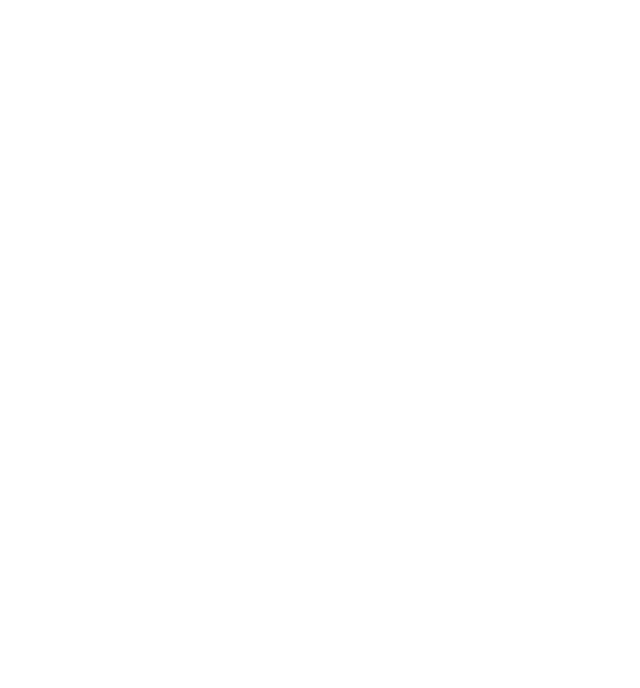
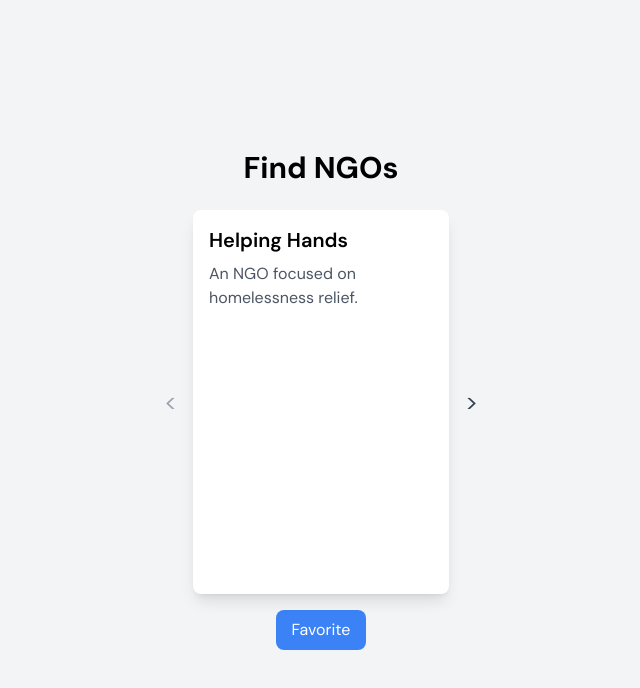
Before and after one commit to cfgdelaware24/Team-10, a React (Vite) app in the folder frontend/: page /FindNGOs in a window 1280 px wide. Before the commit this address had no page. Shown: the top 688 px of the page, without its empty margins (319-959 px from the left). Built offline with nearby package versions, Linux system fonts and the light colour scheme.

Commit message:
implemented the ngo cards and modified the profprofilepage to contain the applications and ngo cards

```diff
--- a/frontend/src/App.tsx
+++ b/frontend/src/App.tsx
@@ -6,6 +6,7 @@
 import ProfCreateProfilePage from './ProfCreateProfilePage';
 import ProfProfilePage from './ProfProfilePage';
 import editNGOProfile from './editNGOProfile';
+import FindNGOs from './FindNGOs';
 import './App.css';
 
 import RegistrationPageNGO from './pages/RegistrationPageNGO';
@@ -30,7 +31,8 @@
         <Route path="/ProfCreateProfilePage" element={<ProfCreateProfilePage />} />
         <Route path="/ProfProfilePage" element={<ProfProfilePage />} />
         <Route path="/applications" element={<ApplicationsPage />} />
-        <Route path="/editNGOProfile" element={<editNGOProfile />} />
+        {/* <Route path="/editNGOProfile" element={<editNGOProfile />} /> */}
+        <Route path="/FindNGOs" element={<FindNGOs />} />
       </Routes>
     </Router>
   );
--- /dev/null
+++ b/frontend/src/FindNGOs.tsx
@@ -0,0 +1,111 @@
+import React, { useState } from 'react';
+
+// Define the NGO type
+interface NGO {
+  name: string;
+  description: string;
+  details: string;
+}
+
+const FindNGOs: React.FC = () => {
+  const [currentIndex, setCurrentIndex] = useState(0);
+  const [isFlipped, setIsFlipped] = useState(false);
+
+  // Sample data for NGOs. You can replace this with actual dynamic data.
+  const ngosData: NGO[] = [
+    {
+      name: 'Helping Hands',
+      description: 'An NGO focused on homelessness relief.',
+      details: 'Based in Wilmington, Delaware. Established in 2010. Focus areas include advocacy and providing shelter.',
+    },
+    {
+      name: 'Green Earth Initiative',
+      description: 'Focused on environmental protection.',
+      details: 'Operating globally since 2005. Works on reforestation and climate change awareness.',
+    },
+    {
+      name: 'Teach for Change',
+      description: 'Dedicated to providing education to underserved communities.',
+      details: 'Established in 2015, focusing on rural areas with limited access to quality education.',
+    },
+  ];
+
+  // Function to handle the 'Top' action (e.g., when an NGO is "upvoted" or favorited)
+  const handleTop = (ngo: NGO) => {
+    alert(`You favorited ${ngo.name}`);
+  };
+
+  // Function to handle the 'Right' action (e.g., next NGO)
+  const handleRight = (ngo: NGO) => {
+    console.log(`You navigated to ${ngo.name}`);
+  };
+
+  const handleNext = () => {
+    if (currentIndex < ngosData.length - 1) {
+      setCurrentIndex(currentIndex + 1);
+      setIsFlipped(false);
+      handleRight(ngosData[currentIndex]);
+    }
+  };
+
+  const handlePrevious = () => {
+    if (currentIndex > 0) {
+      setCurrentIndex(currentIndex - 1);
+      setIsFlipped(false);
+    }
+  };
+
+  const handleFlip = () => {
+    setIsFlipped(!isFlipped);
+  };
+
+  const handleFavorite = () => {
+    handleTop(ngosData[currentIndex]);
+  };
+
+  return (
+    <div className="flex flex-col items-center justify-center min-h-screen bg-gray-100">
+      <h1 className="text-3xl font-bold mb-6">Find NGOs</h1>
+      <div className="relative flex items-center justify-center space-x-4">
+        <button
+          className="text-2xl text-gray-700 hover:text-gray-900 disabled:text-gray-400"
+          onClick={handlePrevious}
+          disabled={currentIndex === 0}
+        >
+          &lt;
+        </button>
+        <div
+          className={`relative w-64 h-96 bg-white shadow-lg rounded-lg cursor-pointer transform transition-transform duration-500 ${isFlipped ? 'rotate-y-180' : ''}`}
+          onClick={handleFlip}
+        >
+          {/* Card Front */}
+          <div className={`absolute inset-0 backface-hidden p-4 ${isFlipped ? 'hidden' : ''}`}>
+            <h3 className="text-xl font-semibold mb-2">{ngosData[currentIndex].name}</h3>
+            <p className="text-gray-600">{ngosData[currentIndex].description}</p>
+          </div>
+
+          {/* Card Back */}
+          <div className={`absolute inset-0 backface-hidden p-4 transform rotate-y-180 ${isFlipped ? '' : 'hidden'}`}>
+            <h3 className="text-xl font-semibold mb-2">Details</h3>
+            <p className="text-gray-600">{ngosData[currentIndex].details}</p>
+          </div>
+        </div>
+        <button
+          className="text-2xl text-gray-700 hover:text-gray-900 disabled:text-gray-400"
+          onClick={handleNext}
+          disabled={currentIndex === ngosData.length - 1}
+        >
+          &gt;
+        </button>
+      </div>
+      <button
+        className="mt-4 px-4 py-2 bg-blue-500 text-white rounded-lg hover:bg-blue-600"
+        onClick={handleFavorite}
+      >
+        Favorite
+      </button>
+    </div>
+  );
+};
+
+export default FindNGOs;
--- a/frontend/src/ProfProfilePage.tsx
+++ b/frontend/src/ProfProfilePage.tsx
@@ -70,6 +70,8 @@
                     </button>
 
 
+
+
                 </div>
             </div>
             <div className="bg-white bg-opacity-75 p-6 rounded-lg shadow-md w-3/4 md:w-1/2">
@@ -133,13 +135,29 @@
                             <p className="text-lg mb-2"><strong>Location:</strong> {formValues.location}</p>
                             <p className="text-lg mb-2"><strong>Skills:</strong> {formValues.skills}</p>
                             <p className="text-lg mb-2"><strong>Sector:</strong> {formValues.sector}</p>
+                            <div className="mt-4 flex space-x-4">
+                            <button
+                                type="button"
+                                onClick={() => navigate('/applications')}
+                                className="mt-4 px-6 py-2 bg-blue-500 text-white rounded"
+                            >
+                                My Applications
+                            </button>
                             <button
                                 type="button"
                                 onClick={toggleEdit}
                                 className="mt-4 px-6 py-2 bg-blue-500 text-white rounded"
                             >
-                                Edit
+                                Edit Profile
                             </button>
+                            <button
+                                type="button"
+                                onClick={() => navigate('/FindNGOs')}
+                                className="mt-4 px-6 py-2 bg-blue-500 text-white rounded"
+                            >
+                                Find NGOs
+                            </button>
+                            </div>
                         </>
                     )}
                 </div>
```
Also changed, not shown: frontend/FlippableCardComponent.tsx (added, +63 -0 lines).
